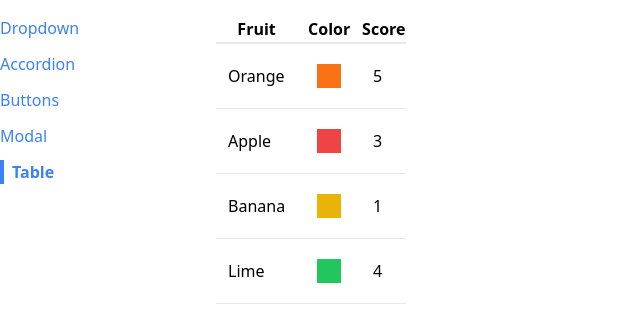
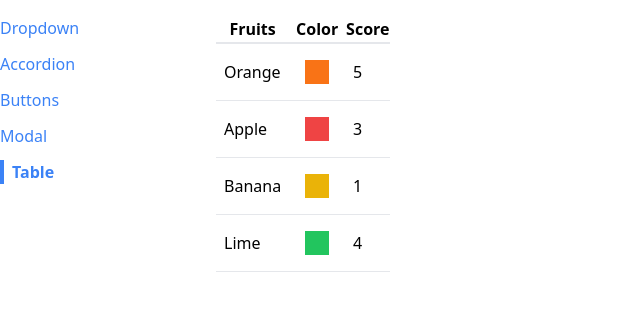
Before and after one commit to tmartins14/React, a React (Create React App) app in the folder comps/: page /table in a window 1280 px wide. Shown: the top 322 px of the page, without its empty margins (0-640 px from the left). Built offline with nearby package versions, Linux system fonts and the light colour scheme.

Commit message:
Section 15: Making a Feature-Full Data Table! pt.2

```diff
--- a/comps/src/components/Table.js
+++ b/comps/src/components/Table.js
@@ -1,14 +1,22 @@
 import React from "react";
 
-const Table = ({ data }) => {
-  const renderedRows = data.map((fruit) => {
+const Table = ({ data, config, keyFn }) => {
+  const renderedHeaders = config.map((column) => {
+    return <th key={column.label}>{column.label}</th>;
+  });
+
+  const renderedRows = data.map((rowData) => {
+    const renderedCells = config.map((column) => {
+      return (
+        <td className="p-2" key={column.label}>
+          {column.render(rowData)}
+        </td>
+      );
+    });
+
     return (
-      <tr key={fruit.name} className="border-b">
-        <td className="p-3">{fruit.name}</td>
-        <td className="p-3">
-          <div className={`p-3 m-2 ${fruit.color}`}></div>
-        </td>
-        <td className="p-3">{fruit.score}</td>
+      <tr className="border-b" key={keyFn(rowData)}>
+        {renderedCells}
       </tr>
     );
   });
@@ -16,11 +24,7 @@
   return (
     <table className="table-auto border-spacing-2">
       <thead>
-        <tr className="border-b-2">
-          <th>Fruit</th>
-          <th>Color</th>
-          <th>Score</th>
-        </tr>
+        <tr className="border-b-2">{renderedHeaders}</tr>
       </thead>
       <tbody>{renderedRows}</tbody>
     </table>
--- a/comps/src/pages/TablePage.js
+++ b/comps/src/pages/TablePage.js
@@ -8,9 +8,22 @@
     { name: "Banana", color: "bg-yellow-500", score: 1 },
     { name: "Lime", color: "bg-green-500", score: 4 },
   ];
+
+  const config = [
+    { label: "Fruits", render: (fruit) => fruit.name },
+    {
+      label: "Color",
+      render: (fruit) => <div className={`p-3 m-2 ${fruit.color}`} />,
+    },
+    { label: "Score", render: (fruit) => fruit.score },
+  ];
+
+  const keyFn = (fruit) => {
+    return fruit.name;
+  };
   return (
     <div>
-      <Table data={data} />
+      <Table data={data} config={config} keyFn={keyFn} />
     </div>
   );
 };
```
Also changed, not shown: 1 other file (tests, documents, lock files or other folders).
